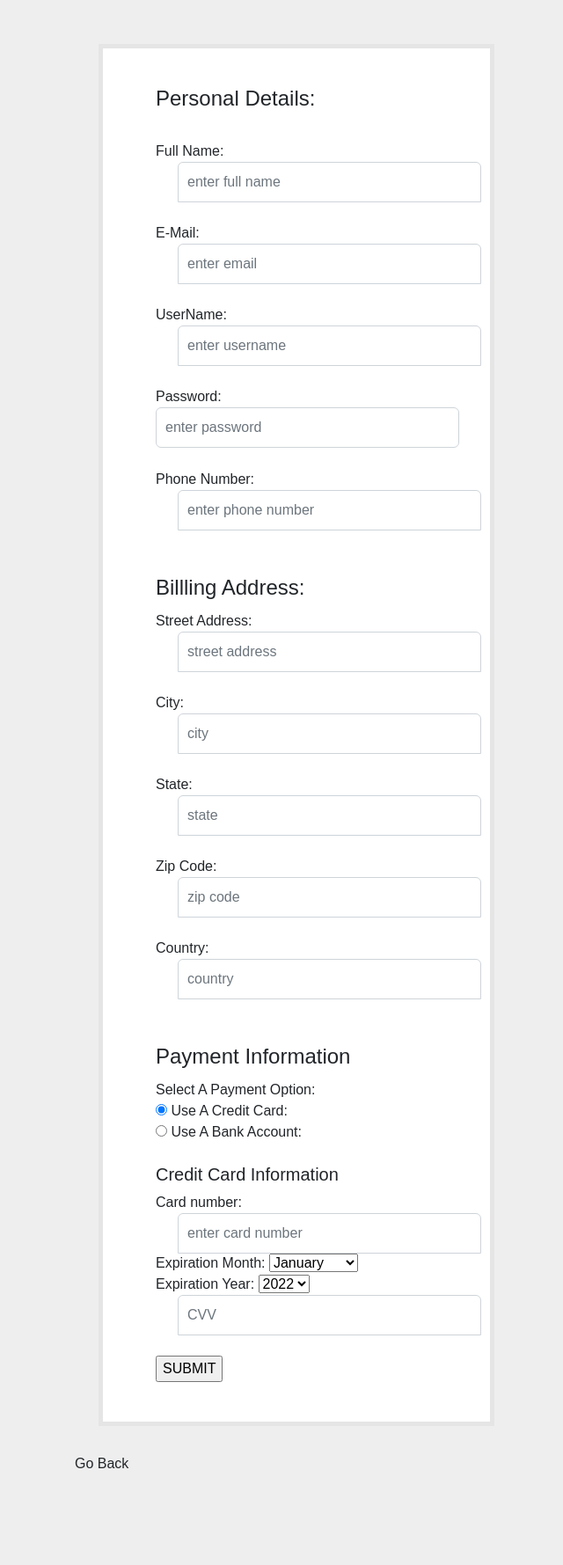
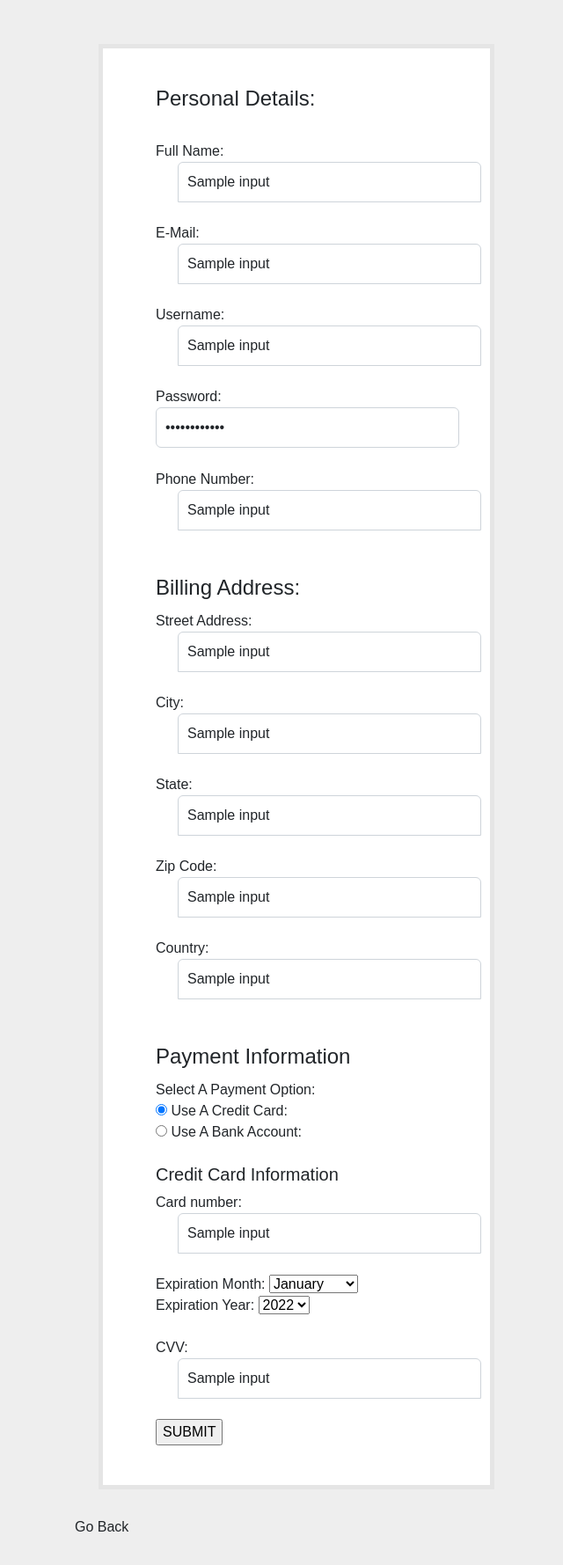
Before and after one commit to ZackPaz2023/CapstoneGroup, a Flask app: template templates/new-user-form.html in a window 1280 px wide. Shown: the part 185-1964 px from the top of the page at 88% size, without its empty margins (303-943 px from the left). Before the commit the page ends 1854 px from the top, so only its background shows below. Run offline with Flask 2, Linux system fonts and the light colour scheme; the template is opened without the code that fills it: most values are stand-ins (such as "Sample title", 1, 10 or a date in 2020).

Commit message:
Added validation check for input fields and touched up page.
Some further testing with the page needs to be done.

```diff
--- a/templates/new-user-form.html
+++ b/templates/new-user-form.html
@@ -141,20 +141,43 @@
                     <br>
         <!--            <div class="row">-->
         <!--                <div class="col-sm">-->
-                    <label for="Name">Full Name: </label><br>
-                    <input type="text" id="Name" name="Name" class="form-control" placeholder="enter full name">
+                    <label for="Name">Full Name:
+                    {% if flag[0] == 0 %}
+                        <b style="color:red;">*</b>
+                        {% endif %}
+                    </label><br>
+                    <input type="text" id="Name" name="Name" class="form-control" placeholder="Enter Full Name" value="{{ inputData[0] }}">
                     <br>
-                    <label for="Email">E-Mail: </label><br>
-                    <input type="text" id="Email" name="Email" class="form-control" placeholder="enter email">
+                    <label for="Email">E-Mail:
+                    {% if flag[1] == 0 %}
+                        <b style="color:red;">*</b>
+                        {% endif %}
+                    </label><br>
+                    <input type="text" id="Email" name="Email" class="form-control" placeholder="Enter Email" value="{{ inputData[1] }}">
                     <br>
-                    <label for="UserName">UserName: </label><br>
-                    <input type="text" id="UserName" name="UserName" class="form-control" placeholder="enter username">
+                    <label for="UserName">Username:
+                    {% if flag[2] == 0 %}
+                        <b style="color:red;">*</b>
+                        {% endif %}
+                    </label><br>
+                    <input type="text" id="UserName" name="UserName" class="form-control" placeholder="Enter Username" value="{{ inputData[2] }}">
                     <br>
-                    <label for="Password">Password: </label><br>
-                    <input type="password" id="Password" name="Password" class="form-control" placeholder="enter password">
+                    <label for="Password">Password:
+                    {% if flag[3] == 0 %}
+                        <b style="color:red;">*</b>
+                        {% endif %}
+                    </label><br>
+                    <input type="password" id="Password" name="Password" class="form-control" placeholder="Enter Password" value="{{ inputData[3] }}">
                     <br>
-                    <label for="PhoneNumber">Phone Number: </label><br>
-                    <input type="text" id="PhoneNumber" name="PhoneNumber" class="form-control" placeholder="enter phone number">
+                    {% if flag[3] == 0 %}
+                        <i style="color:red;">Password must be 8 to 20 characters long and include at least ONE uppercase letter.</i><br>
+                        {% endif %}
+                    <label for="PhoneNumber">Phone Number:
+                    {% if flag[4] == 0 %}
+                        <b style="color:red;">*</b>
+                        {% endif %}
+                    </label><br>
+                    <input type="text" id="PhoneNumber" name="PhoneNumber" class="form-control" placeholder="Enter Phone Number" value="{{ inputData[4] }}">
                     <br>
         <!--                </div>-->
                 </fieldset>
@@ -162,22 +185,37 @@
                 <fieldset>
         <!--                <div class="col-sm">-->
                     <br>
-                    <legend>Billling Address:</legend>
+                    <legend>Billing Address:</legend>
                     <br>
-                    <label for="StreetAddress">Street Address: </label><br>
-                    <input type="text" id="StreetAddress" name="StreetAddress" class="form-control" placeholder="street address">
+                    <label for="StreetAddress">Street Address:
+                    {% if flag[5] == 0 %}
+                        <b style="color:red;">*</b>
+                        {% endif %}</label><br>
+                    <input type="text" id="StreetAddress" name="StreetAddress" class="form-control" placeholder="Street Address" value="{{ inputData[5] }}">
                     <br>
-                    <label for="City">City: </label><br>
-                    <input type="text" id="City" name="City" class="form-control" placeholder="city">
+                    <label for="City">City:
+                    {% if flag[6] == 0 %}
+                        <b style="color:red;">*</b>
+                        {% endif %}</label><br>
+                    <input type="text" id="City" name="City" class="form-control" placeholder="City" value="{{ inputData[6] }}">
                     <br>
-                    <label for="State">State: </label><br>
-                    <input type="text" id="State" name="State" class="form-control" placeholder="state">
+                    <label for="State">State:
+                    {% if flag[7] == 0 %}
+                        <b style="color:red;">*</b>
+                        {% endif %}</label><br>
+                    <input type="text" id="State" name="State" class="form-control" placeholder="State" value="{{ inputData[7] }}">
                     <br>
-                    <label for="ZipCode">Zip Code: </label><br>
-                    <input type="text" id="ZipCode" name="ZipCode" class="form-control" placeholder="zip code">
+                    <label for="ZipCode">Zip Code:
+                    {% if flag[8] == 0 %}
+                        <b style="color:red;">*</b>
+                        {% endif %}</label><br>
+                    <input type="text" id="ZipCode" name="ZipCode" class="form-control" placeholder="Zip Code" value="{{ inputData[8] }}">
                     <br>
-                    <label for="Country">Country: </label><br>
-                    <input type="text" id="Country" name="Country" class="form-control" placeholder="country">
+                    <label for="Country">Country:
+                    {% if flag[9] == 0 %}
+                        <b style="color:red;">*</b>
+                        {% endif %}</label><br>
+                    <input type="text" id="Country" name="Country" class="form-control" placeholder="Country" value="{{ inputData[9] }}">
                     <br>
                 </fieldset>
         <!--                </div>-->
@@ -188,10 +226,10 @@
                     Select A Payment Option:
                     <div>
                         <input type="radio" id="creditCard" name="paymentOptionToggle" value="creditCard" checked>
-                            <label for="creditCard">Use A Credit Card:</label>
+                            <label for="creditCard">Use A Credit Card: </label>
                         <br>
                         <input type="radio" id="bankInfo" name="paymentOptionToggle" value="bankInfo">
-                            <label for="bankInfo">Use A Bank Account:</label>
+                            <label for="bankInfo">Use A Bank Account: </label>
                     </div>
                     <br>
 
@@ -199,13 +237,16 @@
                     <div class="form-header">
                         <h5 class="title">Credit Card Information</h5>
                     </div>
-                    <label  for="CardNumber">Card number: </label><br>
-                    <input type="text" id="CardNumber" name="CardNumber" class="form-control" placeholder="enter card number">
+                    <label  for="CardNumber">Card number:
+                    {% if flag[10] == 0 %}
+                        <b style="color:red;">*</b>
+                        {% endif %}</label><br>
+                    <input type="text" id="CardNumber" name="CardNumber" class="form-control" placeholder="Enter Card Number" value="{{ inputData[11] }}"><br>
                     <div class="dropdown">
                         <div class="month">
                             Expiration Month:
                             <select id="Month" name="Month">
-                                <option value="01" >January</option>
+                                <option value="01" selected>January</option>
                                 <option value="02">February</option>
                                 <option value="05">May</option>
                                 <option value="06">June</option>
@@ -226,11 +267,15 @@
                                 <option value="2025">2025</option>
                                 <option value="2026">2026</option>
                             </select>
-                        </div>
+                        </div><br>
                         <!-- Card Verification Field :: We cannot verify CVV but we need to constrain it to 3 digits at least-->
                         <div class="card-verification">
                             <div class="cvv-input">
-                                <input type="text" id="cvv" name="cvv" class="form-control" autocomplete="off" placeholder="CVV">
+                                <label for="cvv">CVV:
+                                {% if flag[11] == 0 %}
+                                    <b style="color:red;">*</b>
+                                    {% endif %}</label>
+                                <input type="text" id="cvv" name="cvv" class="form-control" autocomplete="off" placeholder="CVV" value="{{ inputData[14] }}">
                                 <br>
                             </div>
                         </div>
@@ -240,14 +285,20 @@
                     <div id="selectBankAccountCode" style="display:none">
 
                     <div class="form-header">
-                        <h5 class="title">Bank Account detail</h5>
+                        <h5 class="title">Bank Account Details</h5>
                         </div>
-                    <label for="RoutingNumber">Routing Number: </label><br>
-                    <input type="text" id="RoutingNumber" name="RoutingNumber" class="form-control" placeholder="enter routing number">
+                    <label for="RoutingNumber">Routing Number:
+                    {% if flag[12] == 0 %}
+                        <b style="color:red;">*</b>
+                        {% endif %}</label><br>
+                    <input type="text" id="RoutingNumber" name="RoutingNumber" class="form-control" placeholder="Enter Routing Number" value="{{ inputData[15] }}">
                     <br>
-                    <label for="AccountNumber">Account Number: </label><br>
-                    <input type="text" id="AccountNumber" name="AccountNumber" class="form-control" placeholder="enter account number">
-                    <br>
+                    <label for="AccountNumber">Account Number:
+                    {% if flag[13] == 0 %}
+                        <b style="color:red;">*</b>
+                        {% endif %}</label><br>
+                    <input type="text" id="AccountNumber" name="AccountNumber" class="form-control" placeholder="Enter Account Number" value="{{ inputData[16] }}">
+                    <br><br><br><br>
 
             </div>
             <input type="submit" value="SUBMIT">
```
